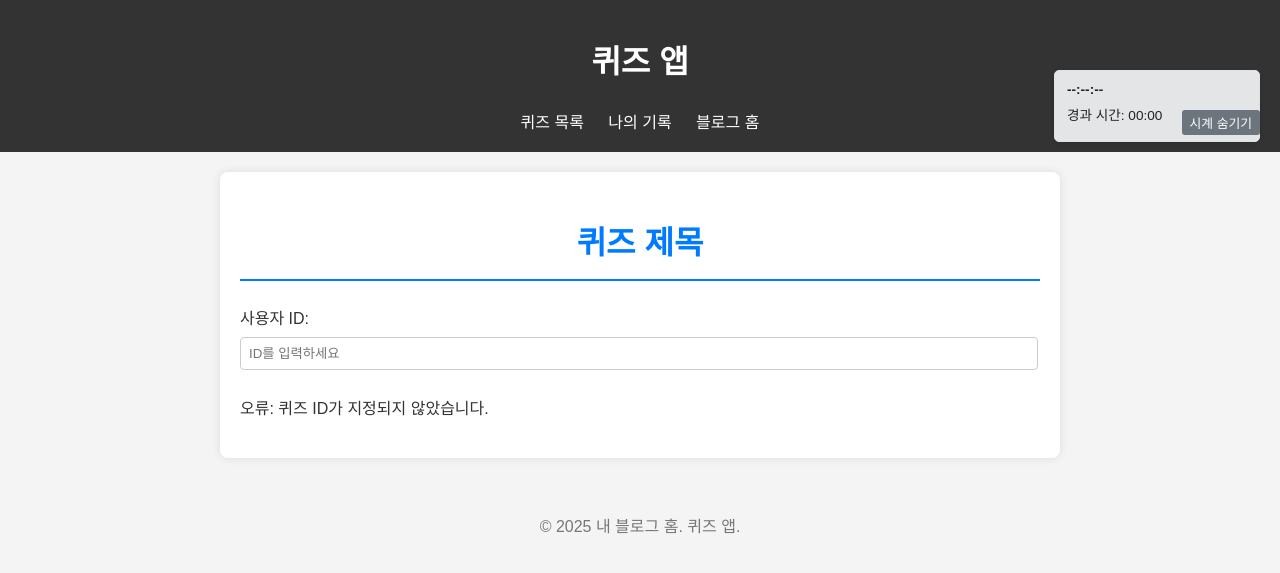
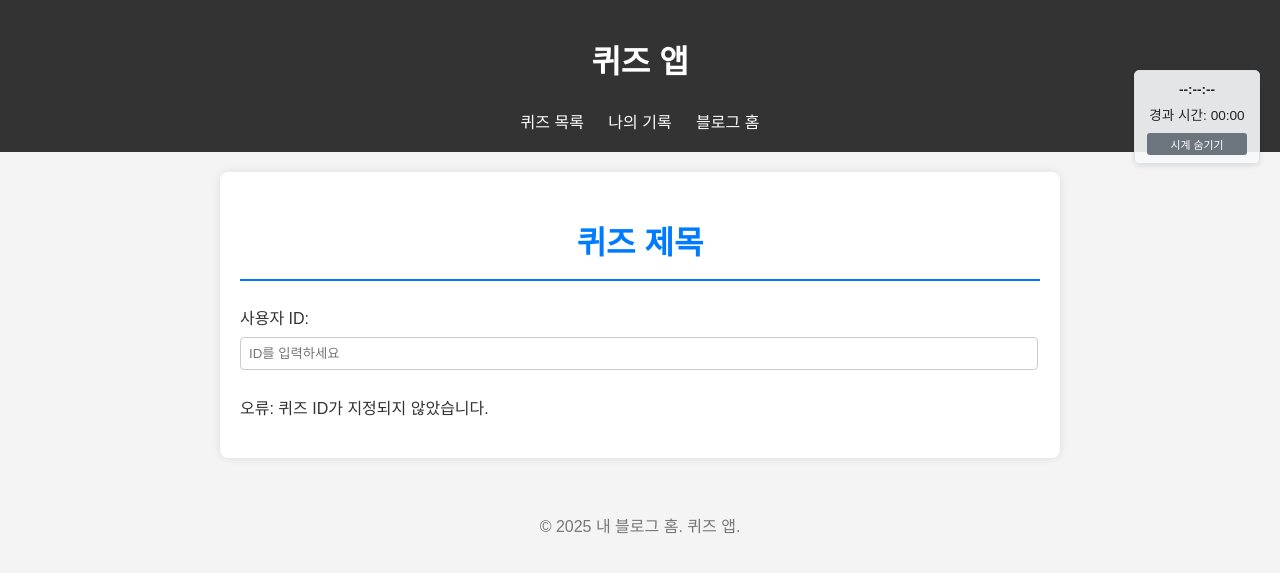
Before and after one commit to randomwalk1225/randomwalk1225.github.io, a Jekyll site: the page built from quiz_app/take.html, in a window 1280 px wide. Shown: the top 573 px of the page. Built offline with Jekyll 4.4.1, drawn with Linux system fonts in a browser that asks for light colours; a script that is not in the unit is left out.

Commit message:
퀴즈 추가

```diff
--- a/quiz_app/assets/css/quiz_styles.css
+++ b/quiz_app/assets/css/quiz_styles.css
@@ -500,8 +500,11 @@ math-field {
     z-index: 1000;
     font-size: 0.85em;
     color: #212529;
-    min-width: 180px; /* 최소 너비 확보 */
-    text-align: left;
+    width: 100px; /* Reduced width */
+    display: flex; /* Use flexbox for layout */
+    flex-direction: column; /* Stack items vertically */
+    align-items: center; /* Center items horizontally */
+    text-align: center; /* Center text within time displays */
 }
 
 #current-time-display {
@@ -521,6 +524,8 @@ math-field {
     color: white;
     border-radius: 3px;
     cursor: pointer;
+    margin-top: auto; /* Push button to the bottom */
+    width: 100%; /* Make button take full width of the widget */
 }
 #toggle-timer-visibility:hover {
     background-color: #5a6268;
--- a/quiz_app/take.html
+++ b/quiz_app/take.html
@@ -8,9 +8,8 @@ title: 퀴즈 풀기
     <div id="quiz-timer-widget" class="quiz-timer-widget">
         <div id="current-time-display">--:--:--</div>
         <div id="quiz-elapsed-time-display">경과 시간: 00:00</div>
+        <button id="toggle-timer-visibility">시계 숨기기</button>
     </div>
-    <!-- Button moved outside the timer widget so it can remain visible -->
-    <button id="toggle-timer-visibility" style="position: fixed; top: 110px; right: 20px; z-index: 1001;">시계 숨기기</button>
 
     <h2 id="quiz-title">퀴즈 제목</h2>
     <div id="user-info" style="margin-bottom: 15px;">
```
